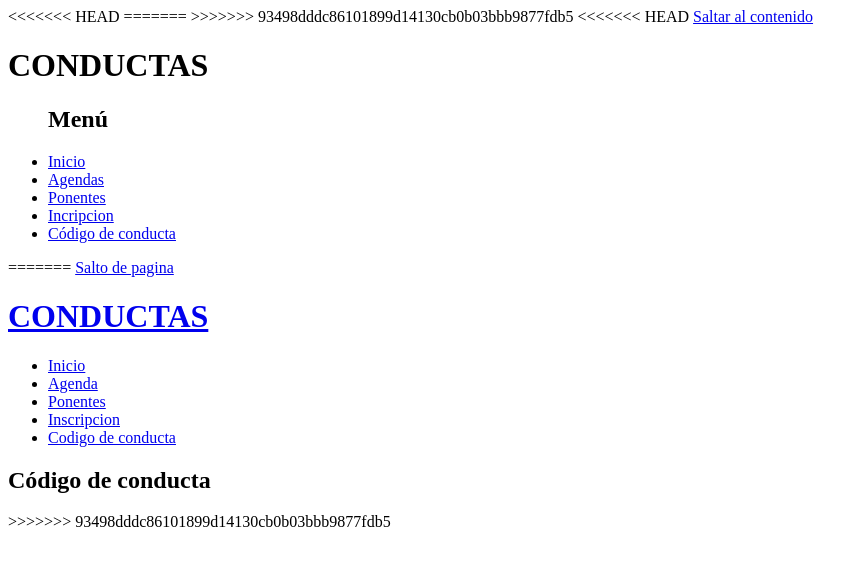
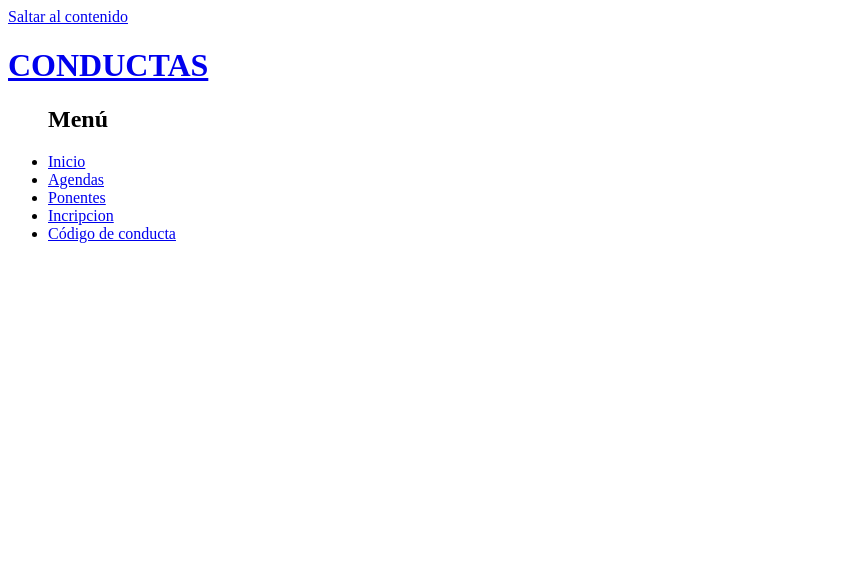
Before and after one commit to mercadopadillavictormanuel-a11y/parche-dev, a plain HTML site: page conducta.html in a window 1280 px wide. Shown: the whole page, without its empty margins (0-868 px from the left). Drawn offline with Linux system fonts and the light colour scheme.

Commit message:
Se estable cambio en el codigo

```diff
--- a/conducta.html
+++ b/conducta.html
@@ -1,21 +1,16 @@
 <!DOCTYPE html>
-<<<<<<< HEAD
-<html lang="en">
-=======
 <html lang="es">
->>>>>>> 93498dddc86101899d14130cb0b03bbb9877fdb5
+
 <head>
     <meta charset="UTF-8">
     <meta name="viewport" content="width=device-width, initial-scale=1.0">
     <title>Código de conducta · Parche Dev 2026</title>
 </head>
 <body>
-<<<<<<< HEAD
-
 
     <a href="#Contenidos">Saltar al contenido</a>
 
-    <h1>CONDUCTAS</h1>
+    <h1><a href="index.html">CONDUCTAS</a></h1>
     <header>
         <nav>
             <ul>
@@ -28,28 +23,6 @@
             </ul>
         </nav>
     </header>
-=======
-
-    <a href="#Contenido">Salto de pagina</a>
-
-    <header>
-        <h1><a href="index.html">CONDUCTAS</a></h1>
-        <nav>
-            <ul>
-                <li><a href="index.html">Inicio</a></li>
-                <li><a href="agenda.html">Agenda</a></li>
-                <li><a href="ponentes.html">Ponentes</a></li>
-                <li><a href="inscripcion.html">Inscripcion</a></li>
-                <li><a href="conducta.html" aria-current="page">Codigo de conducta</a></li>
-            </ul>
-        </nav>
-    </header>
-
-    <header>
-        <main id="Contenido">
-            <h2>Código de conducta</h2>
-        </main>
-    </header>
 
     <footer>
         <address>
@@ -57,6 +30,5 @@
         </address>
     </footer>
 
->>>>>>> 93498dddc86101899d14130cb0b03bbb9877fdb5
 </body>
 </html>
```
Also changed, not shown: agenda.html (+1 -1 lines), gracias.html (+1 -1 lines), inscripcion.html (+0 -28 lines), ponentes.html (+1 -28 lines).
